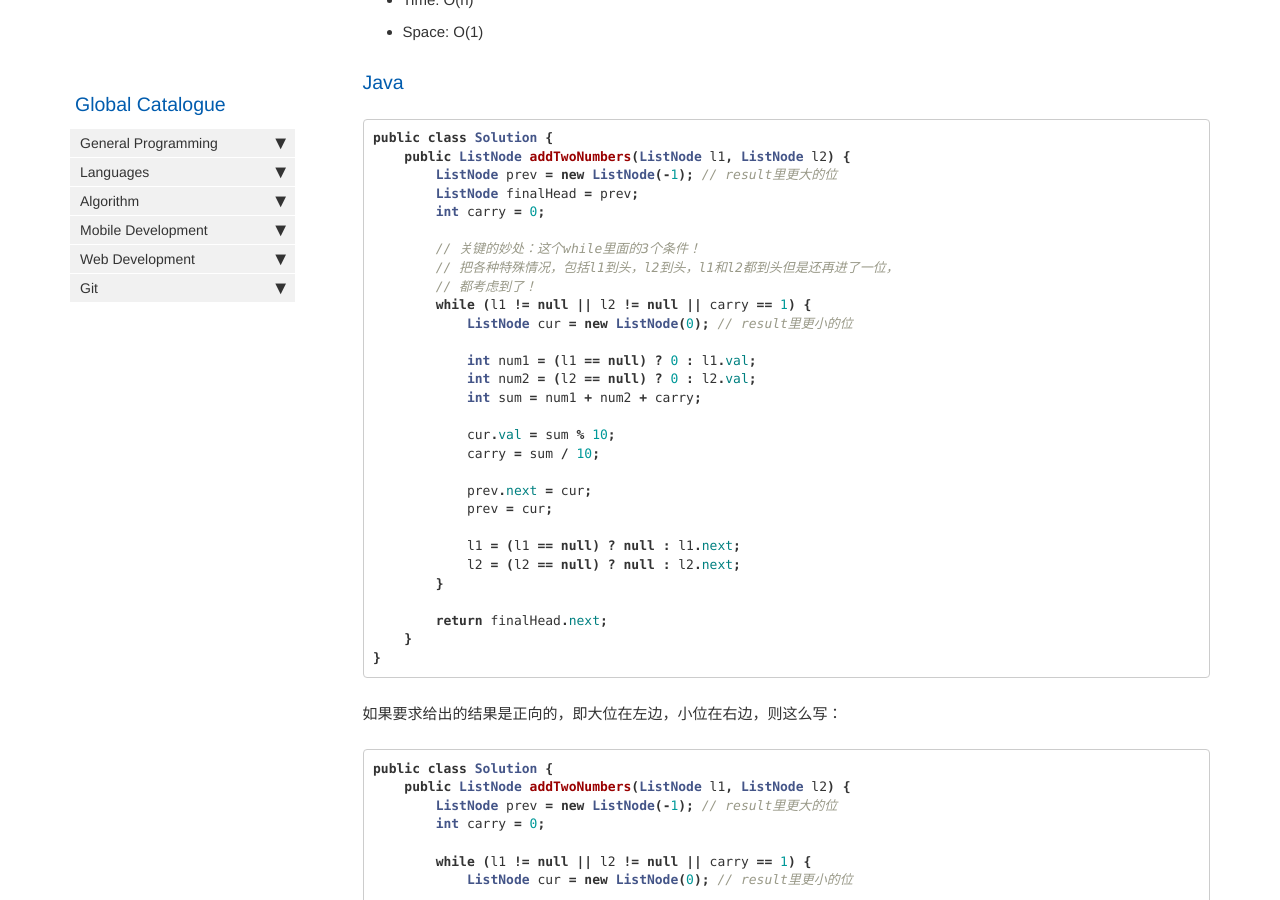
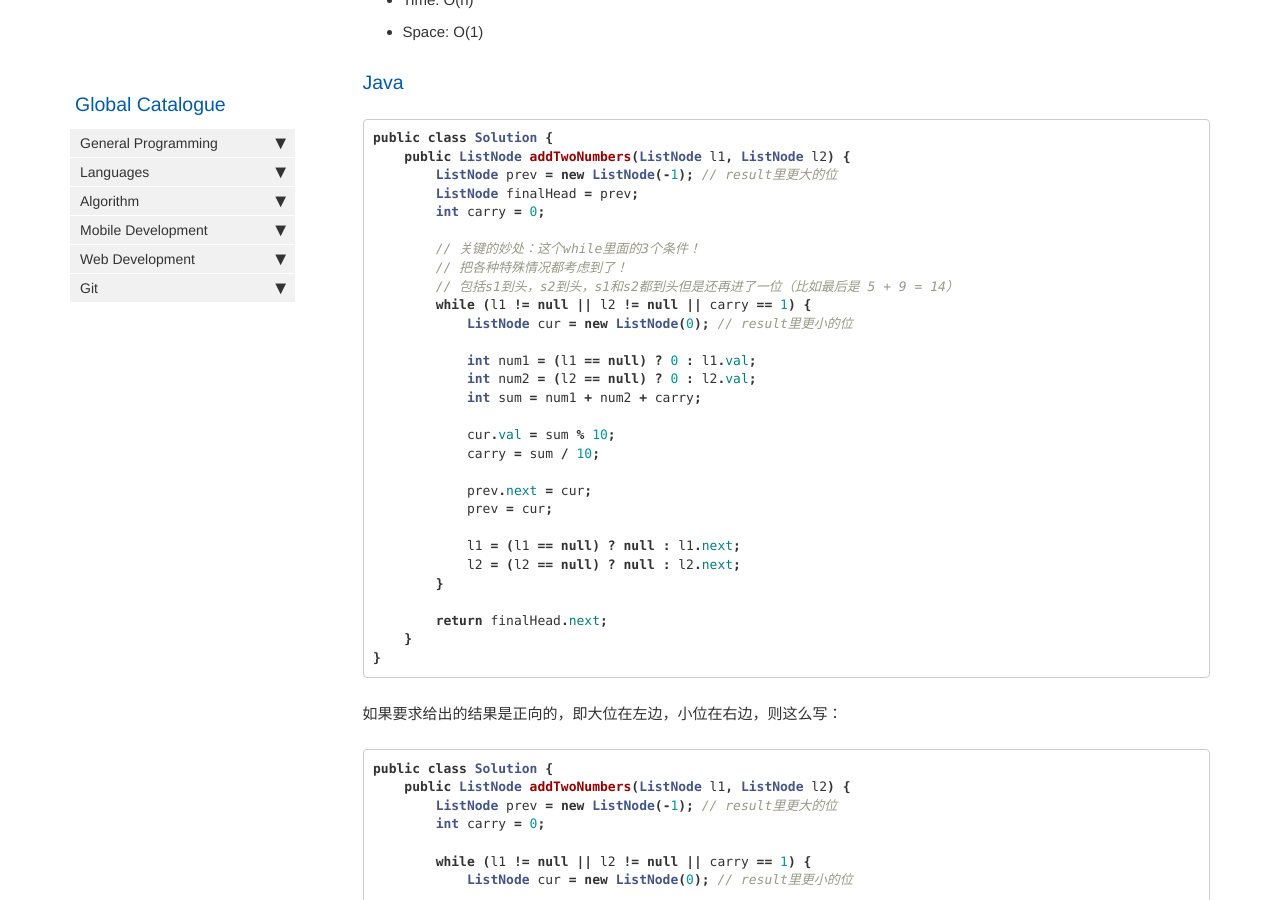
Before and after one commit to HungryOrc/hungryorc.github.io, a Jekyll site: the page built from pages/algorithm/algorithm_add_two_numbers_offered_by_reversed_linked_lists.md, in a window 1280 px wide and 900 px high, scrolled down 851 px. Built offline with Jekyll 4.4.1, drawn with Linux system fonts in a browser that asks for light colours; nearby versions of some CDN libraries; comment, search, counter and statistics services are not loaded.

Commit message:
Update algorithm_add_two_numbers_offered_by_reversed_linked_lists.md

```diff
--- a/pages/algorithm/algorithm_add_two_numbers_offered_by_reversed_linked_lists.md
+++ b/pages/algorithm/algorithm_add_two_numbers_offered_by_reversed_linked_lists.md
@@ -45,8 +45,8 @@ public class Solution {
         int carry = 0;
 
         // 关键的妙处：这个while里面的3个条件！
-        // 把各种特殊情况，包括l1到头，l2到头，l1和l2都到头但是还再进了一位，
-        // 都考虑到了！
+        // 把各种特殊情况都考虑到了！
+        // 包括s1到头，s2到头，s1和s2都到头但是还再进了一位（比如最后是 5 + 9 = 14）
         while (l1 != null || l2 != null || carry == 1) {
             ListNode cur = new ListNode(0); // result里更小的位
 
```
